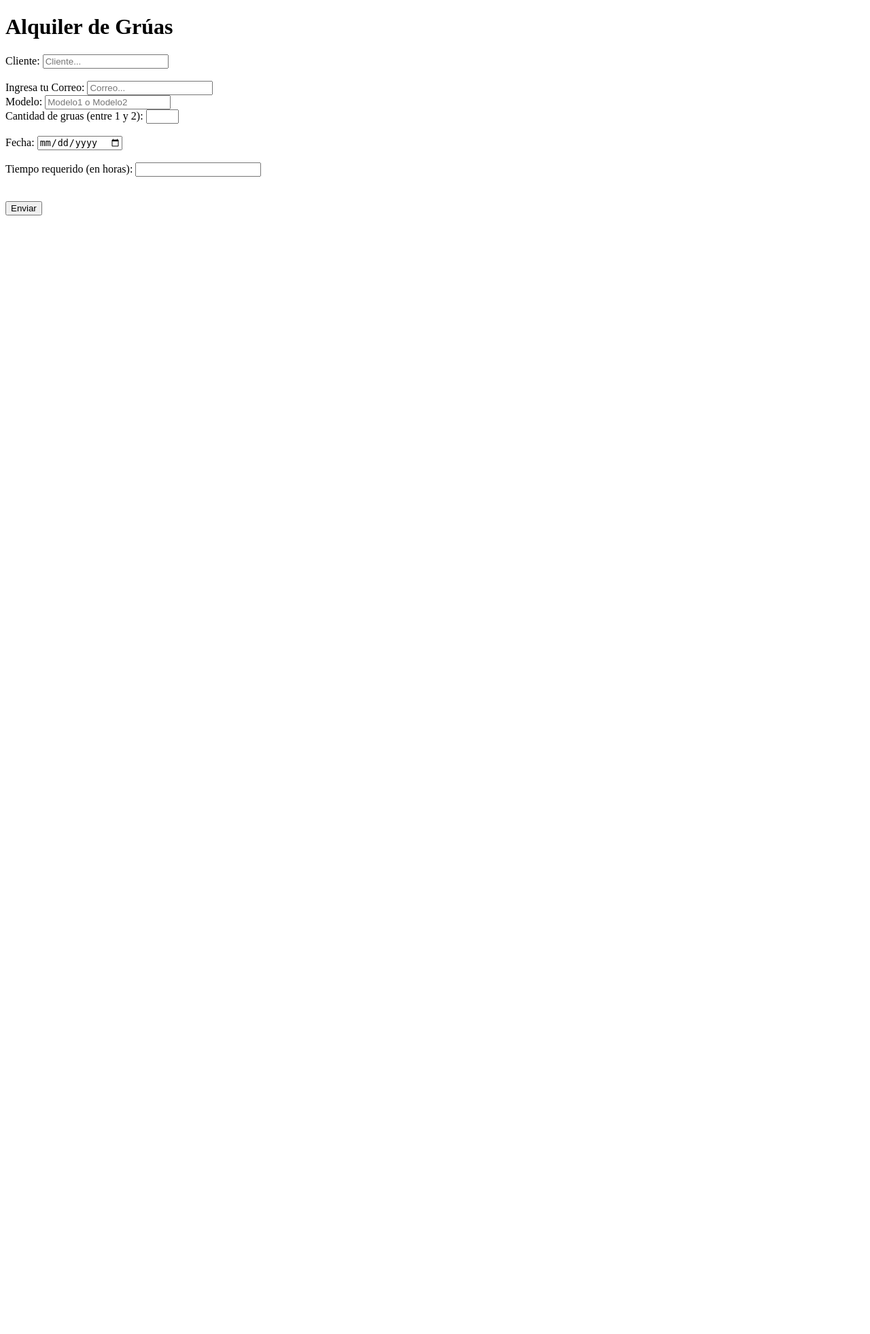
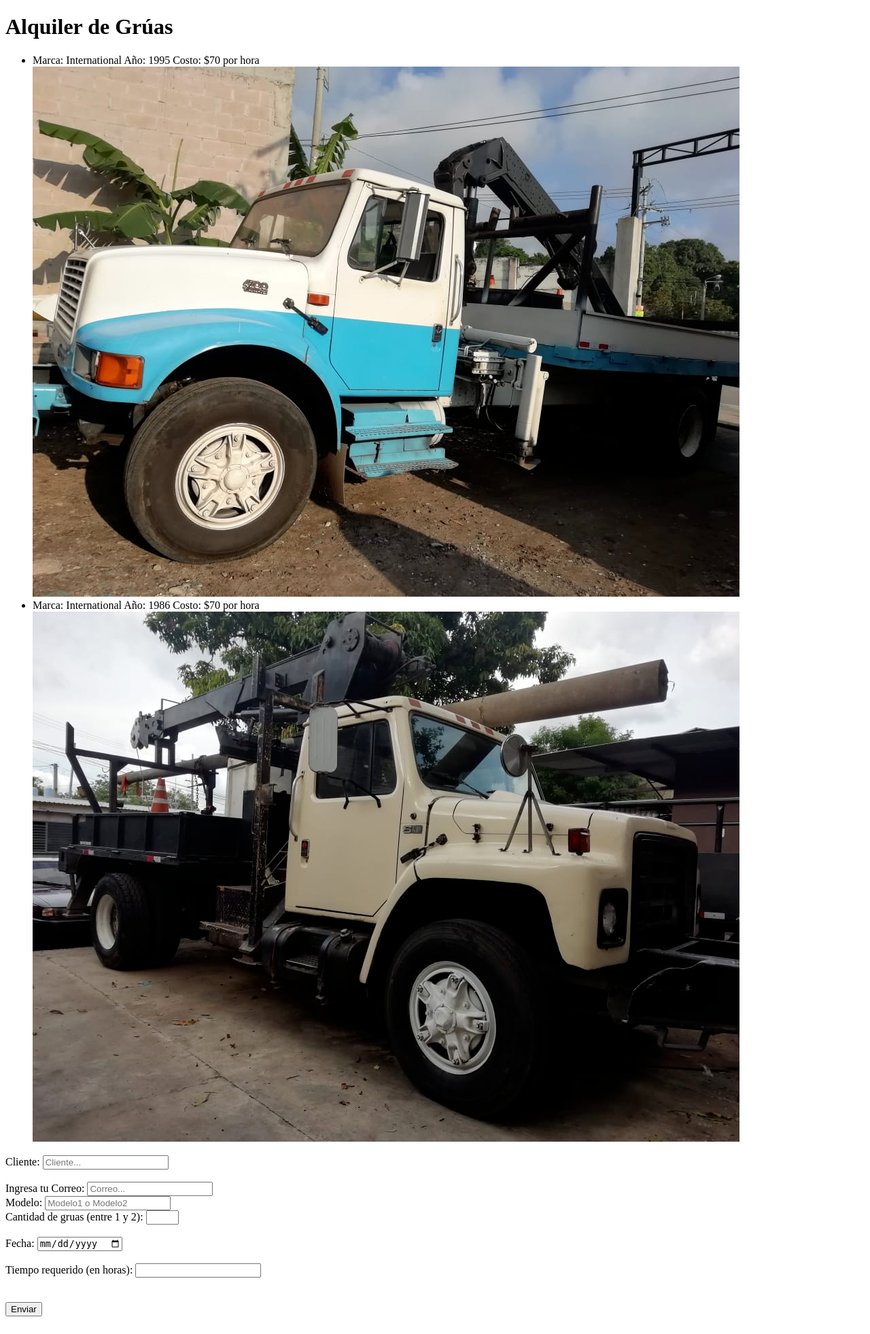
Before and after one commit to PamelaAbrego/Programaci-n-II---Proyecto, a Flask app: page /gruas in a window 1280 px wide. Shown: the whole page at 68% size. Before the commit the page ends 317 px from the top, so only its background shows below. Run offline with Flask 2, Linux system fonts and the light colour scheme.

Commit message:
info gruas

```diff
--- a/templates/gruas.html
+++ b/templates/gruas.html
@@ -8,7 +8,22 @@
 </head>
 
 <body>
+    <div class="tittle">
         <h1>Alquiler de Grúas</h1>
+    </div>
+
+    <ul>
+        <li>
+            Marca: International Año: 1995 Costo: $70 por hora
+            <div class="img1"><img src="/static/images/1995.png" alt=""></div>
+        </li>
+        <li>
+            Marca: International Año: 1986 Costo: $70 por hora
+            <div class="img2"><img src="/static/images/1986.png" alt=""></div>
+        </li>
+    </ul>
+
+    <div class="form">
         <form>
             <label for="cliente">Cliente:</label>
             <input type="text" id="cliente" name="cliente" placeholder="Cliente..."><br><br>
@@ -33,6 +48,8 @@
         </form><br><br>
 
         <button onclick="add()">Enviar</button><br><br>
+    </div>
+
     <script src="/static/script_admin.js"></script>
 </body>
 
```
Also changed, not shown: static/images/1986.png (added), static/images/1995.png (added). Lines whose indentation alone changed are shown as unchanged.
